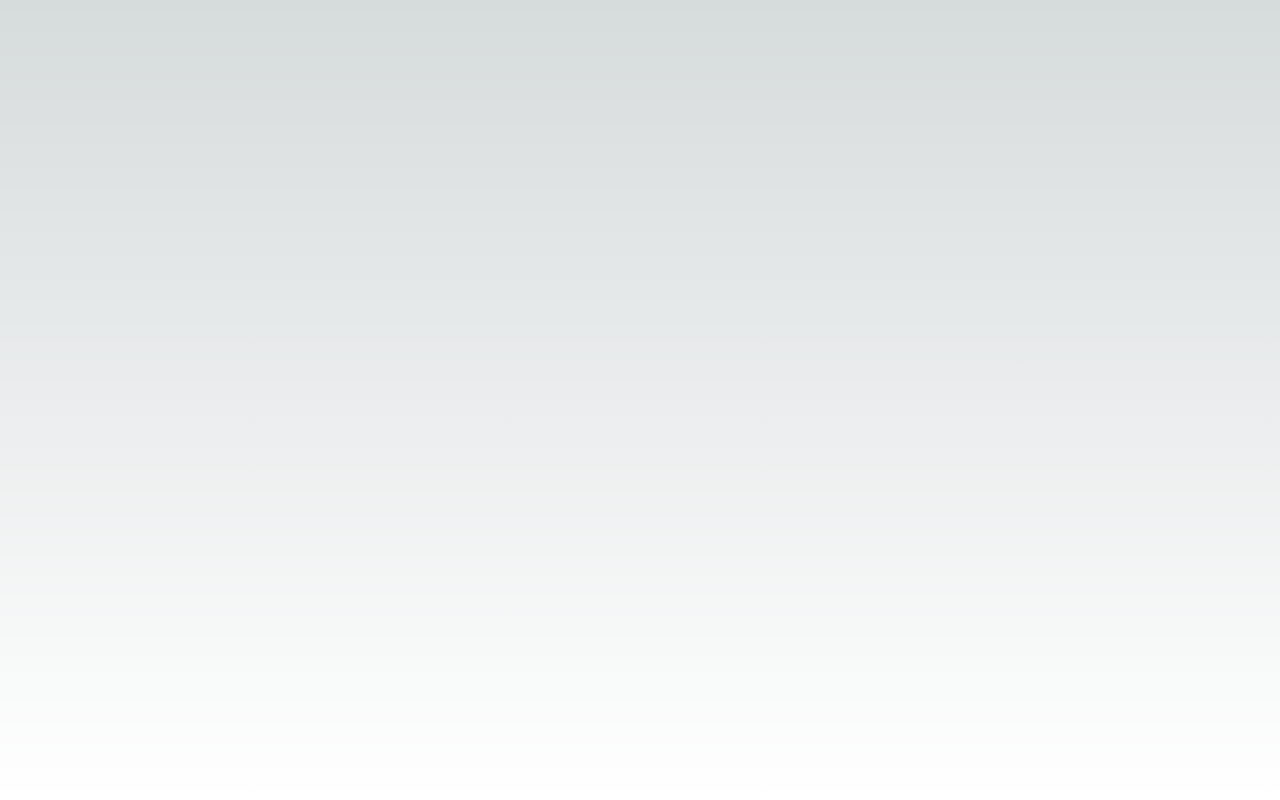
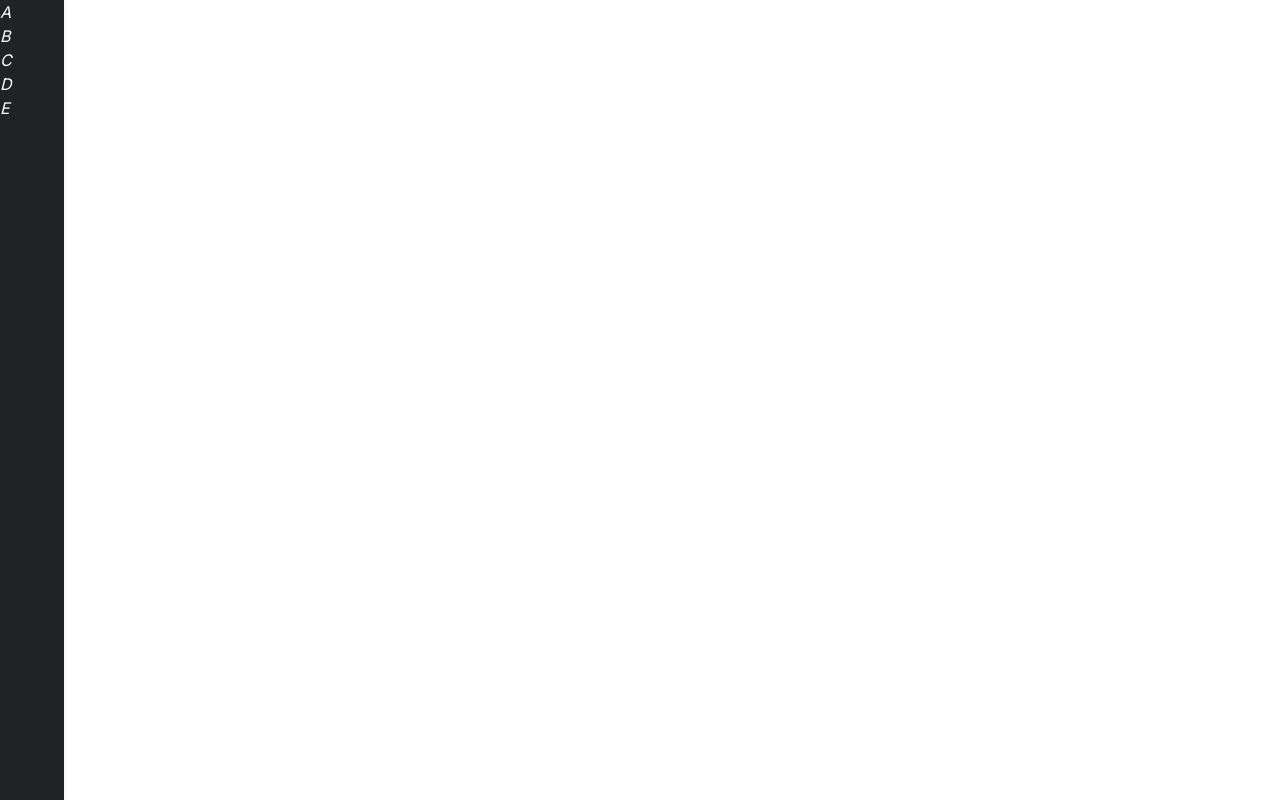
Before and after one commit to rnldvrgl/discord-ui, a Next.js app: page / in a window 1280 px wide. Built offline with nearby package versions, Linux system fonts and the light colour scheme.

Commit message:
add react icons

```diff
--- a/package.json
+++ b/package.json
@@ -14,6 +14,7 @@
     "postcss": "8.4.25",
     "react": "18.2.0",
     "react-dom": "18.2.0",
+    "react-icons": "^4.10.1",
     "tailwindcss": "3.3.2"
   }
 }
--- a/src/app/page.js
+++ b/src/app/page.js
@@ -1,9 +1,10 @@
+import SideBar from '@/components/SideBar'
 import Image from 'next/image'
 
 export default function Home() {
   return (
-    <main className="flex min-h-screen flex-col items-center justify-between p-24">
-
+    <main className="flex min-h-screen flex-col items-center justify-between p-24 bg-white">
+      <SideBar />
     </main>
   )
 }
--- /dev/null
+++ b/src/components/SideBar.js
@@ -0,0 +1,15 @@
+import React from 'react'
+
+const SideBar = () => {
+    return (
+        <div className='fixed top-0 left-0 h-screen w-16 m-0 flex flex-col bg-gray-900 text-white shadow'>
+            <i>A</i>
+            <i>B</i>
+            <i>C</i>
+            <i>D</i>
+            <i>E</i>
+        </div>
+    )
+}
+
+export default SideBar
--- /dev/null
+++ b/src/components/SideBarIcon.js
@@ -0,0 +1,9 @@
+import React from 'react'
+
+const SideBarIcon = () => {
+  return (
+    <div>SideBarIcon</div>
+  )
+}
+
+export default SideBarIcon
--- a/tailwind.config.js
+++ b/tailwind.config.js
@@ -8,10 +8,19 @@ module.exports = {
   mode: 'jit',
   theme: {
     extend: {
-      backgroundImage: {
-        'gradient-radial': 'radial-gradient(var(--tw-gradient-stops))',
-        'gradient-conic':
-          'conic-gradient(from 180deg at 50% 50%, var(--tw-gradient-stops))',
+      colors: {
+        primary: '#202225',
+        secondary: '#5865f2',
+        gray: {
+          900: '#202225',
+          800: '#2f3136',
+          700: '#36393f',
+          600: '#4f545c',
+          400: '#d4d7dc',
+          300: '#e3e5e8',
+          200: '#ebedef',
+          100: '#f2f3f5',
+        }
       },
     },
   },
```
Also changed, not shown: 1 other file (tests, documents, lock files or other folders).
